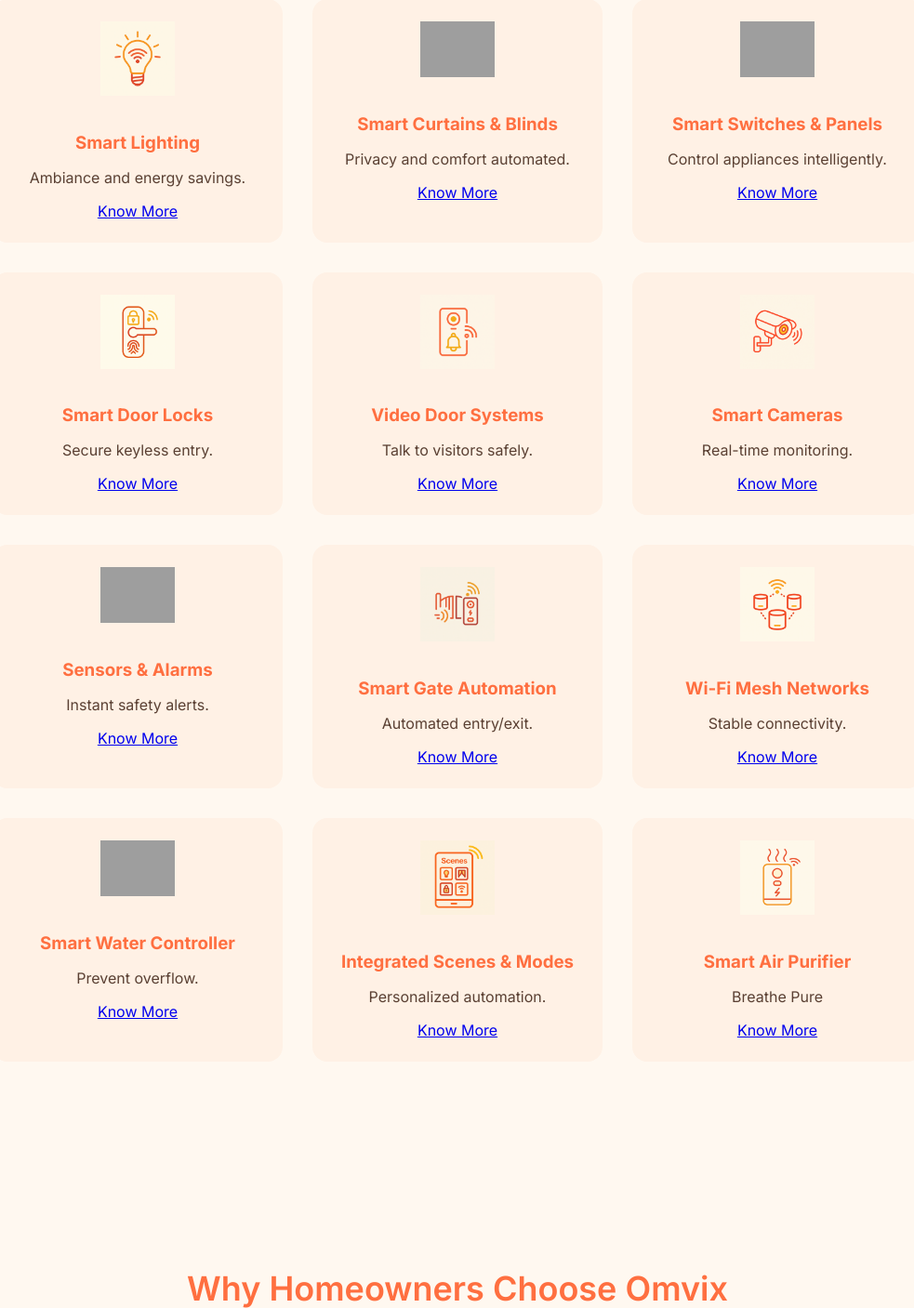
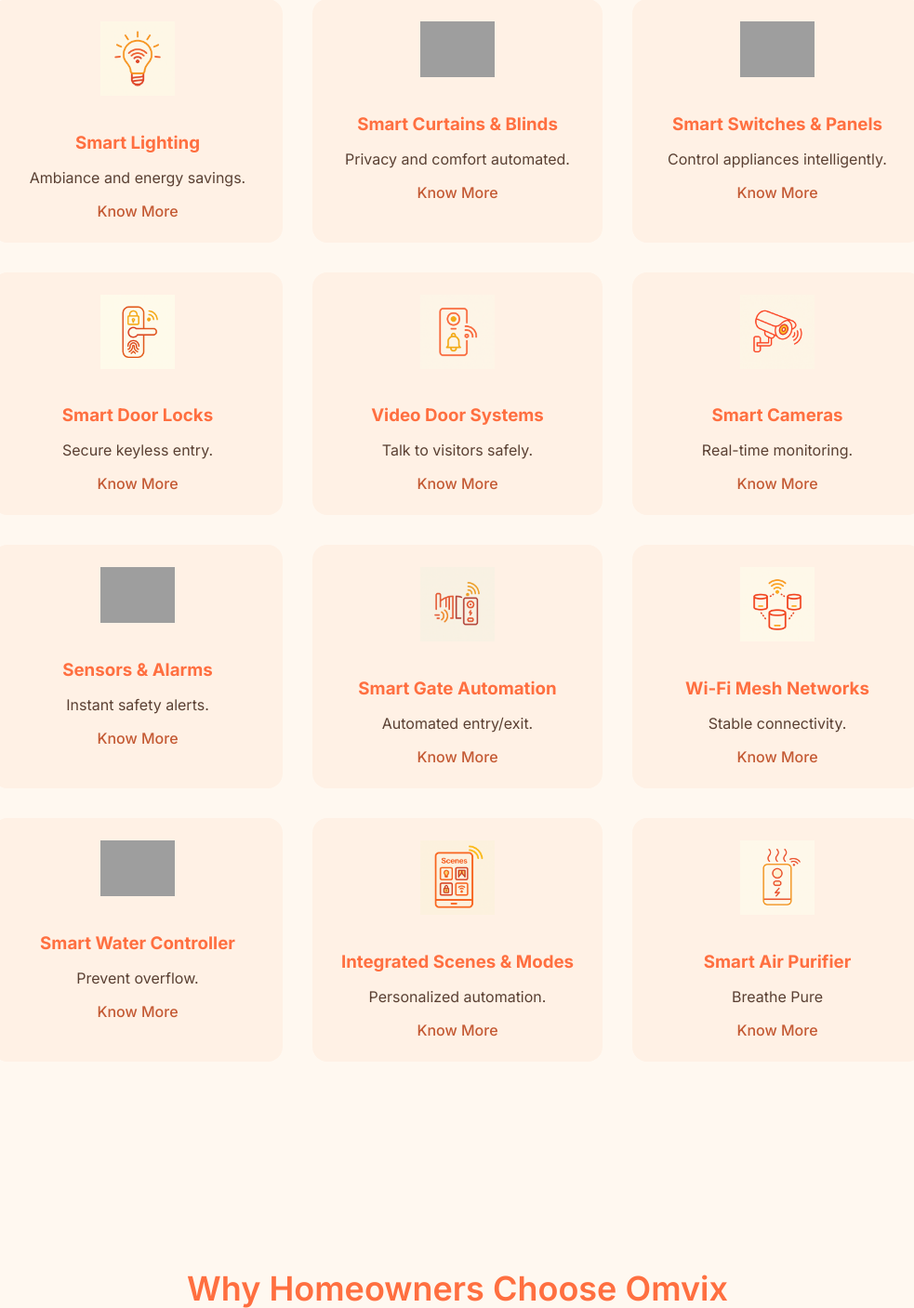
Before and after one commit to narmeshnigam/omvix, a PHP site: page / in a window 1280 px wide. Shown: the part 1099-2506 px from the top of the page at 93% size, without its empty margins (148-1131 px from the left). Run offline with PHP 8.4, Linux system fonts and the light colour scheme; grey boxes are pictures that could not be loaded.

Commit message:
card view fix on home page

```diff
--- a/css/style.css
+++ b/css/style.css
@@ -119,8 +119,15 @@
 }
 
 .card:hover {
-  transform: translateY(-4px);
   box-shadow: 0 8px 24px rgba(255, 111, 64, 0.2);
+  transform: scale(1.02);
+  transition: all 0.3s ease;
+  cursor: pointer;
+}
+
+.card span {
+  color: #C45A34;
+  font-weight: 500;
 }
 
 .card img {
--- a/index.html
+++ b/index.html
@@ -1,61 +1,150 @@
 <!-- Omvix Home Page -->
 <!DOCTYPE html>
 <html lang="en">
+
 <head>
   <meta charset="UTF-8">
   <meta name="viewport" content="width=device-width, initial-scale=1.0">
-  <meta name="description" content="Omvix delivers premium smart home solutions—smart lighting, security, curtains, and Wi-Fi mesh—for luxurious living in Delhi, Gurgaon, Noida, Ghaziabad, Greater Noida & Delhi NCR.">
-  <meta name="keywords" content="smart home automation, luxury smart home, smart lighting, home security, smart curtains, home Wi-Fi solutions, Delhi, Gurgaon, Noida, Ghaziabad, Greater Noida">
+  <meta name="description"
+    content="Omvix delivers premium smart home solutions—smart lighting, security, curtains, and Wi-Fi mesh—for luxurious living in Delhi, Gurgaon, Noida, Ghaziabad, Greater Noida & Delhi NCR.">
+  <meta name="keywords"
+    content="smart home automation, luxury smart home, smart lighting, home security, smart curtains, home Wi-Fi solutions, Delhi, Gurgaon, Noida, Ghaziabad, Greater Noida">
   <title>Luxury Smart Home Automation | Omvix in Delhi NCR</title>
   <link rel="stylesheet" href="css/style.css">
   <script defer src="js/main.js"></script>
 </head>
+
 <body style="background-color:#FFF8F0;color:#5A4033;">
 
   <!-- Section 1: Hero Banner -->
-    <section style="position: relative; height: 100vh; background-image: url('/assets/images/hero-luxury-living-room.png'); background-size: cover; background-position: center;">
-      <div style="position: absolute; inset: 0; background: linear-gradient(to bottom, rgba(255,248,240,0.7), rgba(255,248,240,0.95)); display: flex; flex-direction: column; justify-content: center; align-items: center; text-align: center; padding: 0 24px;">
-        <h1 style="font-size: 64px; font-weight: 700; color: #FF6F40; margin-bottom: 24px;">Transform Your Home, Elevate Your Life</h1>
-        <p style="font-size: 20px; font-weight: 400; max-width: 720px; margin-bottom: 32px;">Luxury Smart Home Automation for Convenience, Security, and Elegance.</p>
-        <a href="/book-demo.html" style="background-color: #FFB347; color: #3B1F0F; padding: 16px 32px; border-radius: 12px; font-weight: 600; text-decoration: none; transition: all 0.3s ease;">Book Your Free Demo</a>
+  <section
+    style="position: relative; height: 100vh; background-image: url('/assets/images/hero-luxury-living-room.png'); background-size: cover; background-position: center;">
+    <div
+      style="position: absolute; inset: 0; background: linear-gradient(to bottom, rgba(255,248,240,0.7), rgba(255,248,240,0.95)); display: flex; flex-direction: column; justify-content: center; align-items: center; text-align: center; padding: 0 24px;">
+      <h1 style="font-size: 64px; font-weight: 700; color: #FF6F40; margin-bottom: 24px;">Transform Your Home, Elevate
+        Your Life</h1>
+      <p style="font-size: 20px; font-weight: 400; max-width: 720px; margin-bottom: 32px;">Luxury Smart Home Automation
+        for Convenience, Security, and Elegance.</p>
+      <a href="/book-demo.html"
+        style="background-color: #FFB347; color: #3B1F0F; padding: 16px 32px; border-radius: 12px; font-weight: 600; text-decoration: none; transition: all 0.3s ease;">Book
+        Your Free Demo</a>
     </div>
   </section>
 
   <!-- Section 2: Quick Overview of Solutions -->
   <section style="padding: 96px 24px; text-align: center;">
-      <h2 style="font-size: 36px; font-weight: 600; margin-bottom: 48px; color: #FF6F40;">Explore Smart Home Solutions</h2>
-      <div style="display: grid; grid-template-columns: repeat(auto-fit, minmax(250px, 1fr)); gap: 32px; max-width: 1000px; margin: auto;">
-        <div class="card"><img src="/assets/images/icon-smart-lighting.png" alt="Lighting"><h3>Smart Lighting</h3><p>Ambiance and energy savings.</p><a href="/solutions/smart_lighting_control_page.html">Know More</a></div>
-        <div class="card"><img src="/assets/images/icon-smart-curtains.png" alt="Curtains"><h3>Smart Curtains & Blinds</h3><p>Privacy and comfort automated.</p><a href="/solutions/smart_curtains_blinds_page.html">Know More</a></div>
-        <div class="card"><img src="/assets/images/icon-smart-switches.png" alt="Switches"><h3>Smart Switches & Panels</h3><p>Control appliances intelligently.</p><a href="/solutions/smart_switches_page.html">Know More</a></div>
-        <div class="card"><img src="/assets/images/icon-smart-locks.png" alt="Door Locks"><h3>Smart Door Locks</h3><p>Secure keyless entry.</p><a href="/solutions/smart_door_locks_page.html">Know More</a></div>
-        <div class="card"><img src="/assets/images/icon-video-door-phone.png" alt="Door Systems"><h3>Video Door Systems</h3><p>Talk to visitors safely.</p><a href="/solutions/video_door_systems_page.html">Know More</a></div>
-        <div class="card"><img src="/assets/images/icon-smart-cameras.png" alt="Cameras"><h3>Smart Cameras</h3><p>Real-time monitoring.</p><a href="/solutions/smart_cameras_page.html">Know More</a></div>
-        <div class="card"><img src="/assets/images/icon-sensors-alarms.png" alt="Sensors"><h3>Sensors & Alarms</h3><p>Instant safety alerts.</p><a href="/solutions/smart_sensors_alarms_page.html">Know More</a></div>
-        <div class="card"><img src="/assets/images/icon-smart-gate.png" alt="Gate Automation"><h3>Smart Gate Automation</h3><p>Automated entry/exit.</p><a href="/solutions/smart_gate_automation_page.html">Know More</a></div>
-        <div class="card"><img src="/assets/images/icon-wifi-mesh.png" alt="Wi-Fi"><h3>Wi-Fi Mesh Networks</h3><p>Stable connectivity.</p><a href="/solutions/wifi_mesh_network_page.html">Know More</a></div>
-        <div class="card"><img src="/assets/images/icon-water-controller.png" alt="Water Controller"><h3>Smart Water Controller</h3><p>Prevent overflow.</p><a href="/solutions/smart_water_controller_page.html">Know More</a></div>
-        <div class="card"><img src="/assets/images/icon-integrated-scenes.png" alt="Scenes"><h3>Integrated Scenes & Modes</h3><p>Personalized automation.</p><a href="/solutions/integrated_scenes_modes_page.html">Know More</a></div>
-        <div class="card"><img src="/assets/images/icon-air-purifier.png" alt="Scenes"><h3>Smart Air Purifier</h3><p>Breathe Pure</p><a href="/solutions/smart-air-purifier.html">Know More</a></div>
+    <h2 style="font-size: 36px; font-weight: 600; margin-bottom: 48px; color: #FF6F40;">Explore Smart Home Solutions
+    </h2>
+    <div
+      style="display: grid; grid-template-columns: repeat(auto-fit, minmax(250px, 1fr)); gap: 32px; max-width: 1000px; margin: auto;">
+      <!-- Cards Start -->
+      <a href="/solutions/smart_lighting_control_page.html" class="card" style="text-decoration: none; color: inherit;">
+        <img src="/assets/images/icon-smart-lighting.png" alt="Lighting">
+        <h3>Smart Lighting</h3>
+        <p>Ambiance and energy savings.</p>
+        <span style="color: #C45A34; font-weight: 500;">Know More</span>
+      </a>
+      <a href="/solutions/smart_curtains_blinds_page.html" class="card" style="text-decoration: none; color: inherit;">
+        <img src="/assets/images/icon-smart-curtains.png" alt="Curtains">
+        <h3>Smart Curtains & Blinds</h3>
+        <p>Privacy and comfort automated.</p>
+        <span style="color: #C45A34; font-weight: 500;">Know More</span>
+      </a>
+      <a href="/solutions/smart_switches_page.html" class="card" style="text-decoration: none; color: inherit;">
+        <img src="/assets/images/icon-smart-switches.png" alt="Switches">
+        <h3>Smart Switches & Panels</h3>
+        <p>Control appliances intelligently.</p>
+        <span style="color: #C45A34; font-weight: 500;">Know More</span>
+      </a>
+      <a href="/solutions/smart_door_locks_page.html" class="card" style="text-decoration: none; color: inherit;">
+        <img src="/assets/images/icon-smart-locks.png" alt="Door Locks">
+        <h3>Smart Door Locks</h3>
+        <p>Secure keyless entry.</p>
+        <span style="color: #C45A34; font-weight: 500;">Know More</span>
+      </a>
+      <a href="/solutions/video_door_systems_page.html" class="card" style="text-decoration: none; color: inherit;">
+        <img src="/assets/images/icon-video-door-phone.png" alt="Door Systems">
+        <h3>Video Door Systems</h3>
+        <p>Talk to visitors safely.</p>
+        <span style="color: #C45A34; font-weight: 500;">Know More</span>
+      </a>
+      <a href="/solutions/smart_cameras_page.html" class="card" style="text-decoration: none; color: inherit;">
+        <img src="/assets/images/icon-smart-cameras.png" alt="Cameras">
+        <h3>Smart Cameras</h3>
+        <p>Real-time monitoring.</p>
+        <span style="color: #C45A34; font-weight: 500;">Know More</span>
+      </a>
+      <a href="/solutions/smart_sensors_alarms_page.html" class="card" style="text-decoration: none; color: inherit;">
+        <img src="/assets/images/icon-sensors-alarms.png" alt="Sensors">
+        <h3>Sensors & Alarms</h3>
+        <p>Instant safety alerts.</p>
+        <span style="color: #C45A34; font-weight: 500;">Know More</span>
+      </a>
+      <a href="/solutions/smart_gate_automation_page.html" class="card" style="text-decoration: none; color: inherit;">
+        <img src="/assets/images/icon-smart-gate.png" alt="Gate Automation">
+        <h3>Smart Gate Automation</h3>
+        <p>Automated entry/exit.</p>
+        <span style="color: #C45A34; font-weight: 500;">Know More</span>
+      </a>
+      <a href="/solutions/wifi_mesh_network_page.html" class="card" style="text-decoration: none; color: inherit;">
+        <img src="/assets/images/icon-wifi-mesh.png" alt="Wi-Fi">
+        <h3>Wi-Fi Mesh Networks</h3>
+        <p>Stable connectivity.</p>
+        <span style="color: #C45A34; font-weight: 500;">Know More</span>
+      </a>
+      <a href="/solutions/smart_water_controller_page.html" class="card" style="text-decoration: none; color: inherit;">
+        <img src="/assets/images/icon-water-controller.png" alt="Water Controller">
+        <h3>Smart Water Controller</h3>
+        <p>Prevent overflow.</p>
+        <span style="color: #C45A34; font-weight: 500;">Know More</span>
+      </a>
+      <a href="/solutions/integrated_scenes_modes_page.html" class="card"
+        style="text-decoration: none; color: inherit;">
+        <img src="/assets/images/icon-integrated-scenes.png" alt="Scenes">
+        <h3>Integrated Scenes & Modes</h3>
+        <p>Personalized automation.</p>
+        <span style="color: #C45A34; font-weight: 500;">Know More</span>
+      </a>
+      <a href="/solutions/smart-air-purifier.html" class="card" style="text-decoration: none; color: inherit;">
+        <img src="/assets/images/icon-air-purifier.png" alt="Scenes">
+        <h3>Smart Air Purifier</h3>
+        <p>Breathe Pure</p>
+        <span style="color: #C45A34; font-weight: 500;">Know More</span>
+      </a>
     </div>
   </section>
 
   <!-- Section 3: Lifestyle-driven Benefits -->
   <section style="padding: 96px 24px; text-align: center;">
     <h2 style="font-size: 36px; font-weight: 600; margin-bottom: 48px; color: #FF6F40;">Why Homeowners Choose Omvix</h2>
-      <div style="display: grid; grid-template-columns: repeat(auto-fit, minmax(200px, 1fr)); gap: 32px; max-width: 1000px; margin: auto;">
-        <div class="card"><img src="/assets/images/icon-convenience.png" alt="Convenience" style="height: 48px;"><h3>Convenience</h3><p>Control lighting, security, curtains—all from one app or voice.</p></div>
-        <div class="card"><img src="/assets/images/icon-security.png" alt="Security"><h3>Security</h3><p>Know your home is always safe, even when you’re away.</p></div>
-        <div class="card"><img src="/assets/images/icon-energy-efficiency.png" alt="Energy"><h3>Energy Efficiency</h3><p>Intelligent systems reduce energy usage and costs automatically.</p></div>
-        <div class="card"><img src="/assets/images/icon-luxury-comfort.png" alt="Luxury"><h3>Luxury & Comfort</h3><p>Elegantly integrate technology for a refined living experience.</p></div>
+    <div
+      style="display: grid; grid-template-columns: repeat(auto-fit, minmax(200px, 1fr)); gap: 32px; max-width: 1000px; margin: auto;">
+      <div class="card"><img src="/assets/images/icon-convenience.png" alt="Convenience" style="height: 48px;">
+        <h3>Convenience</h3>
+        <p>Control lighting, security, curtains—all from one app or voice.</p>
+      </div>
+      <div class="card"><img src="/assets/images/icon-security.png" alt="Security">
+        <h3>Security</h3>
+        <p>Know your home is always safe, even when you’re away.</p>
+      </div>
+      <div class="card"><img src="/assets/images/icon-energy-efficiency.png" alt="Energy">
+        <h3>Energy Efficiency</h3>
+        <p>Intelligent systems reduce energy usage and costs automatically.</p>
+      </div>
+      <div class="card"><img src="/assets/images/icon-luxury-comfort.png" alt="Luxury">
+        <h3>Luxury & Comfort</h3>
+        <p>Elegantly integrate technology for a refined living experience.</p>
+      </div>
     </div>
   </section>
 
   <!-- Section 4: Before/After Slider -->
   <section style="padding: 96px 24px; text-align: center;">
-      <h2 style="font-size: 36px; font-weight: 600; margin-bottom: 48px; color: #FF6F40;">See the Smart Transformation</h2>
+    <h2 style="font-size: 36px; font-weight: 600; margin-bottom: 48px; color: #FF6F40;">See the Smart Transformation
+    </h2>
     <div style="max-width: 1000px; margin: auto;">
-        <img src="/assets/images/transformation-before-after-combined.png" alt="Before and After Smart Home" style="width: 100%; border-radius: 16px;">
+      <img src="/assets/images/transformation-before-after-combined.png" alt="Before and After Smart Home"
+        style="width: 100%; border-radius: 16px;">
     </div>
   </section>
 
@@ -63,42 +152,57 @@
   <section style="padding: 96px 24px; text-align: center;">
     <h2 style="font-size: 36px; font-weight: 600; margin-bottom: 48px; color: #FF6F40;">What Our Clients Say</h2>
     <div style="max-width: 800px; margin: auto;">
-        <blockquote style="margin-bottom: 32px;">"Omvix changed the way we experience our home. Luxurious, intuitive, and safe."<br>— Mrs. Shruti Kapoor, Homeowner, Gurgaon</blockquote>
+      <blockquote style="margin-bottom: 32px;">"Omvix changed the way we experience our home. Luxurious, intuitive, and
+        safe."<br>— Mrs. Shruti Kapoor, Homeowner, Gurgaon</blockquote>
       <br>
-        <blockquote>"Reliable and innovative—Omvix makes automation seamlessly easy for our projects."<br>— Mr. Aniket Malhotra, Architect, Noida</blockquote>
+      <blockquote>"Reliable and innovative—Omvix makes automation seamlessly easy for our projects."<br>— Mr. Aniket
+        Malhotra, Architect, Noida</blockquote>
     </div>
-      <a href="/book-demo.html" style="margin-top: 32px; background-color: #FFB347; color: #3B1F0F; padding: 16px 32px; border-radius: 12px; font-weight: 600; text-decoration: none; transition: all 0.3s ease; display: inline-block;">Schedule Your Consultation</a>
+    <a href="/book-demo.html"
+      style="margin-top: 32px; background-color: #FFB347; color: #3B1F0F; padding: 16px 32px; border-radius: 12px; font-weight: 600; text-decoration: none; transition: all 0.3s ease; display: inline-block;">Schedule
+      Your Consultation</a>
   </section>
 
   <!-- Section 6: Partner Callout -->
   <section style="padding: 96px 24px; width: 75%; margin: auto;">
-      <div style="display: flex; flex-wrap: wrap; gap: 32px; align-items: center; background: rgba(255,255,255,0.04); border-radius: 16px; padding: 32px;">
-        <img src="/assets/images/partner-callout.png" alt="Partner Meeting" style="width: 100%; max-width: 400px; border-radius: 12px;">
+    <div
+      style="display: flex; flex-wrap: wrap; gap: 32px; align-items: center; background: rgba(255,255,255,0.04); border-radius: 16px; padding: 32px;">
+      <img src="/assets/images/partner-callout.png" alt="Partner Meeting"
+        style="width: 100%; max-width: 400px; border-radius: 12px;">
       <div style="flex: 1 1 300px;">
         <h2 style="font-size: 28px; font-weight: 600; margin-bottom: 16px; color: #FF6F40;">Partner with Omvix</h2>
-          <p style="font-size: 16px; margin-bottom: 24px;">Architects, interior designers, and builders trust Omvix for high-quality smart home integrations. Collaborate for seamless project execution and dedicated support.</p>
-          <a href="/professionals.html" style="background-color: #FFB347; color: #3B1F0F; padding: 12px 24px; border-radius: 12px; font-weight: 600; text-decoration: none; transition: all 0.3s ease;">Become a Partner</a>
+        <p style="font-size: 16px; margin-bottom: 24px;">Architects, interior designers, and builders trust Omvix for
+          high-quality smart home integrations. Collaborate for seamless project execution and dedicated support.</p>
+        <a href="/professionals.html"
+          style="background-color: #FFB347; color: #3B1F0F; padding: 12px 24px; border-radius: 12px; font-weight: 600; text-decoration: none; transition: all 0.3s ease;">Become
+          a Partner</a>
       </div>
     </div>
   </section>
 
   <!-- Section 7: Featured Blog -->
   <section style="padding: 96px 24px; text-align: center;">
-      <h2 style="font-size: 36px; font-weight: 600; margin-bottom: 48px; color: #FF6F40;">Discover Insights on Smart Living</h2>
+    <h2 style="font-size: 36px; font-weight: 600; margin-bottom: 48px; color: #FF6F40;">Discover Insights on Smart
+      Living</h2>
     <div style="position: relative; max-width: 1000px; margin: auto;">
       <a href="#">
         <img src="/assets/images/featured-blog.png" alt="Smart Home Trends" style="width: 100%; border-radius: 16px;">
-          <div style="position: absolute; bottom: 16px; left: 16px; background: rgba(0,0,0,0.4); padding: 12px 16px; border-radius: 8px; color: white; font-size: 16px;">5 Essential Smart Home Trends in 2025<br><span style="text-decoration: underline; color: #FF6F40;">Read More →</span></div>
+        <div
+          style="position: absolute; bottom: 16px; left: 16px; background: rgba(0,0,0,0.4); padding: 12px 16px; border-radius: 8px; color: white; font-size: 16px;">
+          5 Essential Smart Home Trends in 2025<br><span style="text-decoration: underline; color: #FF6F40;">Read More
+            →</span></div>
       </a>
     </div>
   </section>
 
   <!-- Sticky WhatsApp CTA -->
-    <a href="https://wa.me/919876543210?text=Hi, I'm interested in Omvix smart home automation." target="_blank" aria-label="Chat on WhatsApp"
+  <a href="https://wa.me/919876543210?text=Hi, I'm interested in Omvix smart home automation." target="_blank"
+    aria-label="Chat on WhatsApp"
     style="position: fixed; bottom: 24px; right: 24px; background-color: #FFB347; border-radius: 50%; width: 56px; height: 56px; display: flex; align-items: center; justify-content: center; box-shadow: 0 4px 16px rgba(0,0,0,0.3); z-index: 9999;">
     <img src="/assets/images/whatsapp.svg" alt="WhatsApp" style="height: 24px;">
   </a>
   </main>
 
 </body>
+
 </html>
```
Lines whose indentation alone changed are shown as unchanged.
